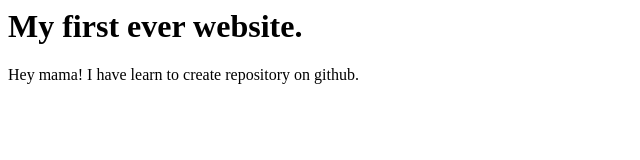
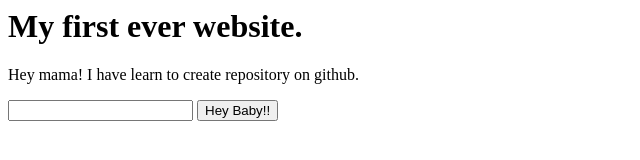
Before and after one commit to iabirhossain/my-first-website, a plain HTML site: page index.html in a window 1280 px wide. Shown: the whole page, without its empty margins (0-640 px from the left). Drawn offline with Linux system fonts and the light colour scheme.

Commit message:
adding button done

```diff
--- a/index.html
+++ b/index.html
@@ -1,2 +1,4 @@
 <h1>My first ever website.</h1>
 <p>Hey mama! I have learn to create repository on github.</p>
+<input type="text">
+<button>Hey Baby!!</button>
```
